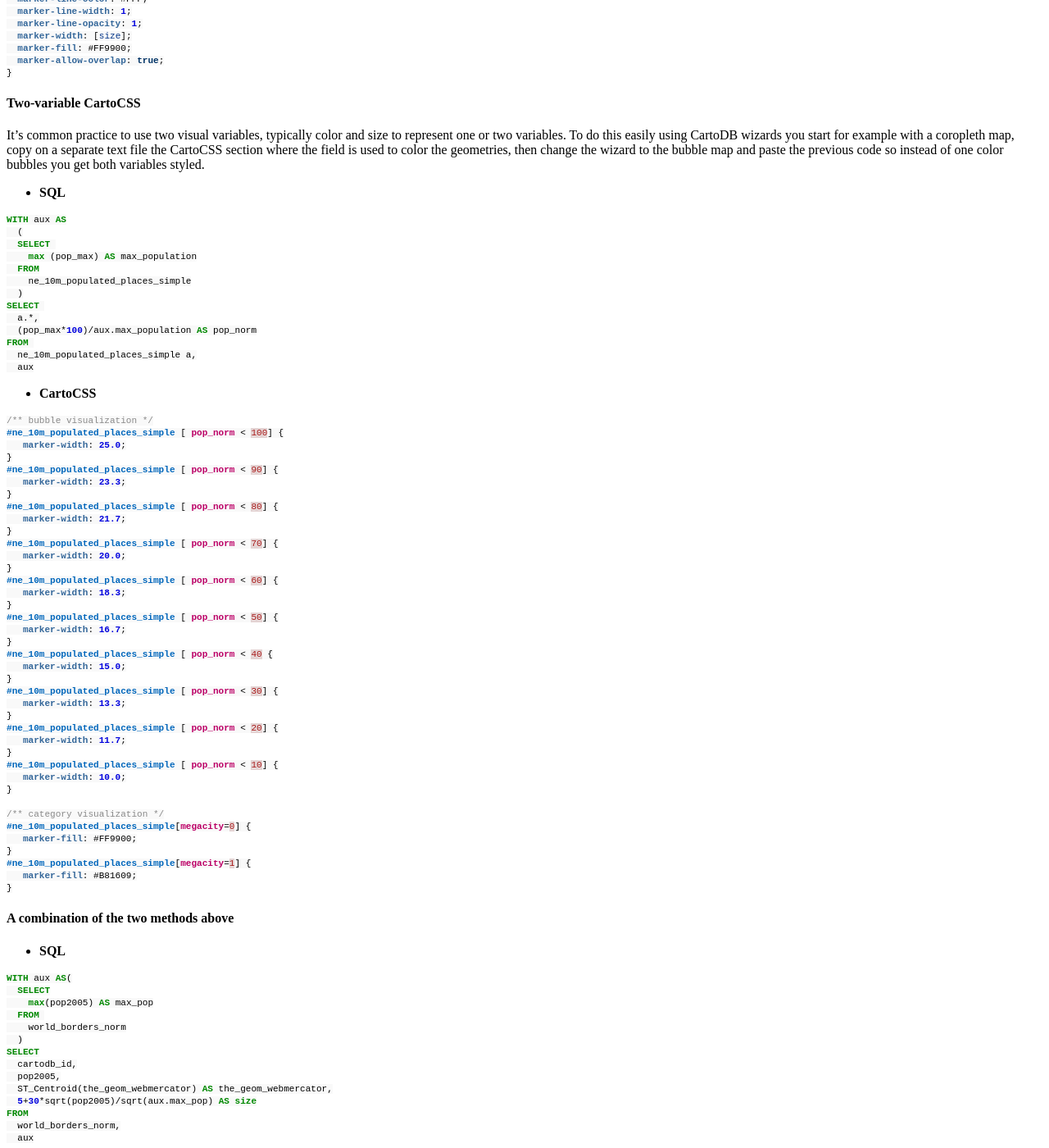
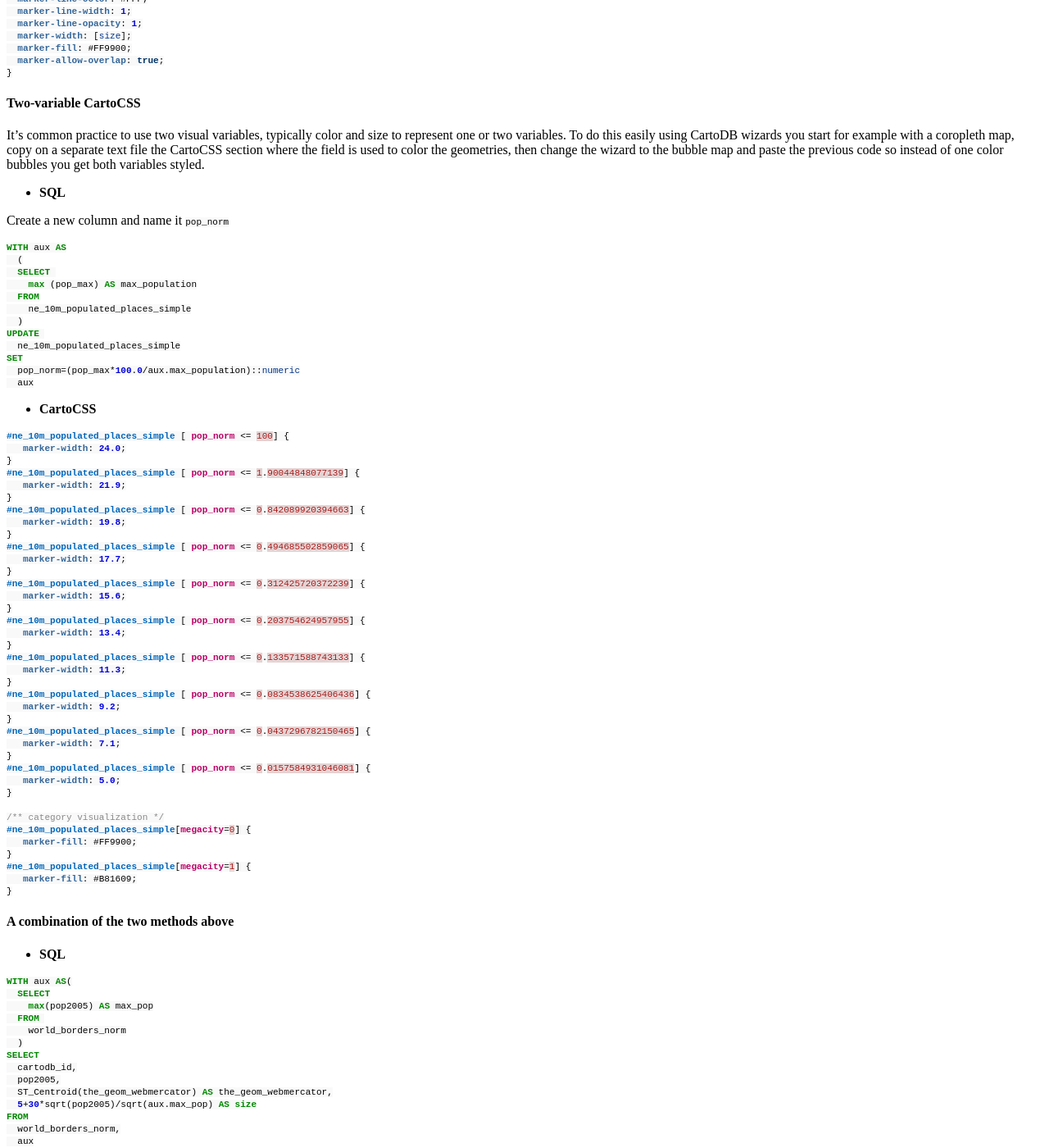
Before and after one commit to CartoDB/training, a Jekyll site: the page built from _posts/2016-05-25-gwf-workshop.md, in a window 1280 px wide and 1400 px high, scrolled down 7657 px. Shown: the whole window at 82% size. Built offline with Jekyll 4.4.1, drawn with Linux system fonts in a browser that asks for light colours; a style sheet for code colours, icons or effects is not loaded.

Commit message:
fix two variable map

````diff
--- a/_posts/2016-05-25-gwf-workshop.md
+++ b/_posts/2016-05-25-gwf-workshop.md
@@ -411,6 +411,8 @@ It's common practice to use two visual variables, typically color and size to re
 
 * **SQL**
 
+Create a new column and name it `pop_norm`
+
 ```sql
 WITH aux AS
   (
@@ -419,47 +421,45 @@ WITH aux AS
   FROM
     ne_10m_populated_places_simple
   )
-SELECT
-  a.*,
-  (pop_max*100)/aux.max_population AS pop_norm
-FROM
-  ne_10m_populated_places_simple a,
+UPDATE
+  ne_10m_populated_places_simple
+SET
+  pop_norm=(pop_max*100.0/aux.max_population)::numeric
   aux
 ```
 
 * **CartoCSS**
 
 ```css
-/** bubble visualization */
-#ne_10m_populated_places_simple [ pop_norm < 100] {
-   marker-width: 25.0;
+#ne_10m_populated_places_simple [ pop_norm <= 100] {
+   marker-width: 24.0;
 }
-#ne_10m_populated_places_simple [ pop_norm < 90] {
-   marker-width: 23.3;
+#ne_10m_populated_places_simple [ pop_norm <= 1.90044848077139] {
+   marker-width: 21.9;
 }
-#ne_10m_populated_places_simple [ pop_norm < 80] {
-   marker-width: 21.7;
+#ne_10m_populated_places_simple [ pop_norm <= 0.842089920394663] {
+   marker-width: 19.8;
 }
-#ne_10m_populated_places_simple [ pop_norm < 70] {
-   marker-width: 20.0;
+#ne_10m_populated_places_simple [ pop_norm <= 0.494685502859065] {
+   marker-width: 17.7;
 }
-#ne_10m_populated_places_simple [ pop_norm < 60] {
-   marker-width: 18.3;
+#ne_10m_populated_places_simple [ pop_norm <= 0.312425720372239] {
+   marker-width: 15.6;
 }
-#ne_10m_populated_places_simple [ pop_norm < 50] {
-   marker-width: 16.7;
+#ne_10m_populated_places_simple [ pop_norm <= 0.203754624957955] {
+   marker-width: 13.4;
 }
-#ne_10m_populated_places_simple [ pop_norm < 40 {
-   marker-width: 15.0;
+#ne_10m_populated_places_simple [ pop_norm <= 0.133571588743133] {
+   marker-width: 11.3;
 }
-#ne_10m_populated_places_simple [ pop_norm < 30] {
-   marker-width: 13.3;
+#ne_10m_populated_places_simple [ pop_norm <= 0.0834538625406436] {
+   marker-width: 9.2;
 }
-#ne_10m_populated_places_simple [ pop_norm < 20] {
-   marker-width: 11.7;
+#ne_10m_populated_places_simple [ pop_norm <= 0.0437296782150465] {
+   marker-width: 7.1;
 }
-#ne_10m_populated_places_simple [ pop_norm < 10] {
-   marker-width: 10.0;
+#ne_10m_populated_places_simple [ pop_norm <= 0.0157584931046081] {
+   marker-width: 5.0;
 }
 
 /** category visualization */
````
